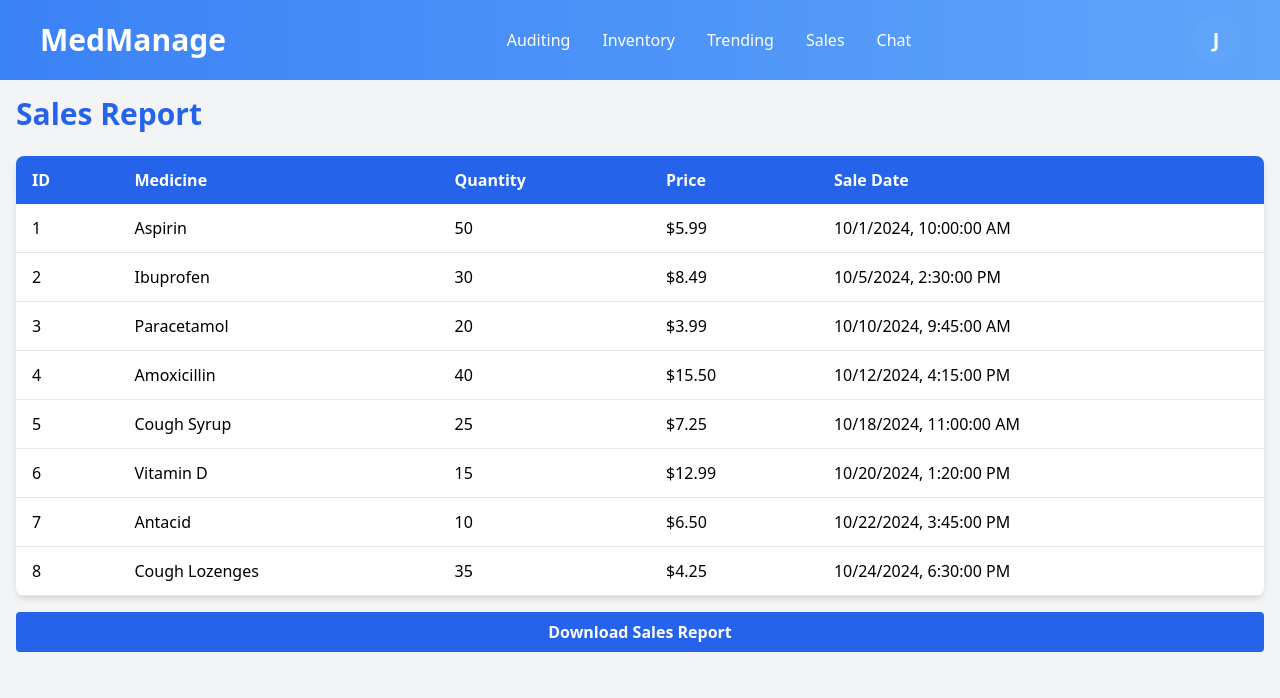
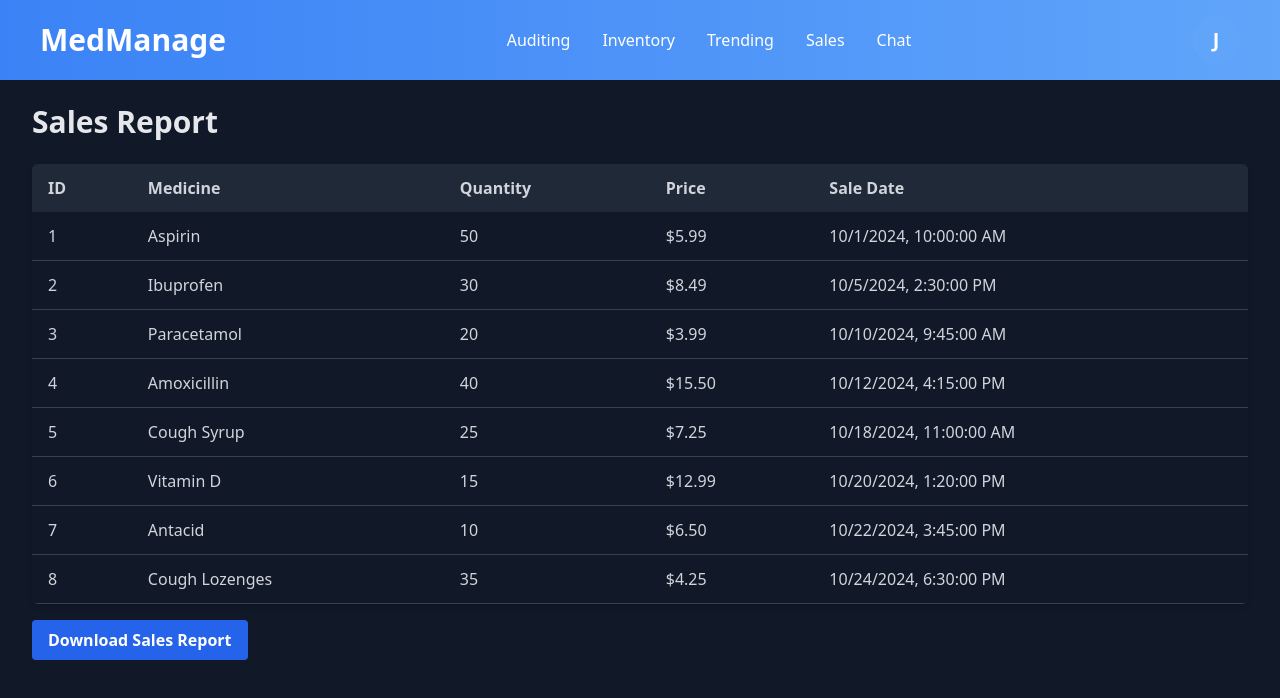
Before and after one commit to ByteZO/Medicine-Supply-Management-System, a React (Vite) app: page /admin/sales in a window 1280 px wide. Shown: the top 698 px of the page. Built offline with nearby package versions, Linux system fonts and the light colour scheme.

Commit message:
New update in sales

```diff
--- a/src/Components/Admin/AdminHero.jsx
+++ b/src/Components/Admin/AdminHero.jsx
@@ -21,8 +21,8 @@ function AdminHero() {
       {
         label: "Sales",
         data: [1000, 1200, 1600, 2000],
-        borderColor: "#4F46E5",
-        backgroundColor: "#4F46E5",
+        borderColor: "#5B8DFE", // Adjusted to a lighter blue for better contrast on dark
+        backgroundColor: "rgba(91, 141, 254, 0.2)", // Light background for the chart area
         fill: true,
       },
     ],
@@ -37,12 +37,12 @@ function AdminHero() {
   };
 
   return (
-    <div className="p-8 bg-gradient-to-r from-blue-500 to-blue-700 text-white rounded-lg shadow-lg space-y-6 m-7">
+    <div className="p-8 bg-gray-800 text-white rounded-lg shadow-lg space-y-6">
       {/* Welcome Section */}
       <div className="flex justify-between items-center mb-8">
         <div>
           <h1 className="text-4xl font-bold animate-fade-in">Welcome back, Admin!</h1>
-          <p className="mt-2 text-lg text-blue-200 animate-fade-in delay-1">
+          <p className="mt-2 text-lg text-gray-400 animate-fade-in delay-1">
             Here’s what’s happening today:
           </p>
         </div>
@@ -51,7 +51,7 @@ function AdminHero() {
           {["Auditing", "Inventory", "Sales"].map((button) => (
             <button
               key={button}
-              className="bg-blue-700 hover:bg-blue-600 text-white font-semibold py-2 px-4 rounded-md shadow-md transition-transform transform hover:scale-105"
+              className="bg-blue-600 hover:bg-blue-500 text-white font-semibold py-2 px-4 rounded-md shadow-md transition-transform transform hover:scale-105"
               onClick={() => console.log(`Navigating to ${button}`)}
             >
               {button}
@@ -59,9 +59,9 @@ function AdminHero() {
           ))}
         </div>
       </div>
+
       <div className="flex">
-
-      {/* Statistics Overview with animations */}
+        {/* Statistics Overview */}
         <div className="grid grid-row-1 md:grid-row-3 gap-6 w-[30%]">
           {[
             { title: "Total Medicines", value: "245" },
@@ -70,7 +70,7 @@ function AdminHero() {
           ].map((stat, index) => (
             <div
               key={index}
-          className="bg-white text-gray-700 p-6 rounded-lg shadow-md transition-transform transform hover:scale-105"
+              className="bg-gray-200 text-gray-900 p-6 rounded-lg shadow-md transition-transform transform hover:scale-105"
             >
               <h3 className="text-xl font-bold">{stat.title}</h3>
               <p className="text-3xl font-semibold mt-2 animate-fade-in">{stat.value}</p>
@@ -79,8 +79,8 @@ function AdminHero() {
         </div>
 
         {/* Graph section */}
-      <div className="bg-white rounded-lg shadow-md p-6 mt-0 h-[30rem] w-[50rem] m-auto">
-        <h3 className="text-xl font-bold text-gray-700 mb-4">Monthly Sales Overview</h3>
+        <div className="bg-gray-200 rounded-lg shadow-md p-6 mt-0 h-[30rem] w-[50rem] m-auto">
+          <h3 className="text-xl font-bold text-gray-900 mb-4">Monthly Sales Overview</h3>
           <Line data={data} options={options} />
         </div>
       </div>
--- a/src/Components/Admin/Layout/Layout.jsx
+++ b/src/Components/Admin/Layout/Layout.jsx
@@ -70,7 +70,7 @@ function Layout() {
           </div>
         </div>
       </nav>
-      <div className=" bg-gray-100 max-h-screen">
+      <div className=" bg-gray-900 max-h-screen">
         <Outlet />
       </div>
     </>
--- a/src/Components/Admin/Sales.jsx
+++ b/src/Components/Admin/Sales.jsx
@@ -111,27 +111,27 @@ const Sales = () => {
   };
 
   return (
-    <div className="flex flex-col h-[90vh] p-4 bg-gray-100">
-      <h1 className="text-3xl font-bold text-blue-600 mb-6">Sales Report</h1>
-      <div className="overflow-x-auto bg-white shadow-md rounded-lg">
-        <table className="min-w-full">
-          <thead className="bg-blue-600 text-white">
+    <div className="h-screen flex flex-col items-start px-8 py-6 bg-gray-900">
+      <h1 className="text-3xl font-semibold text-gray-200 mb-6">Sales Report</h1>
+      <div className="overflow-x-auto w-full bg-gray-800 shadow-md rounded-md">
+        <table className="min-w-full bg-gray-900">
+          <thead className="bg-gray-800">
             <tr>
-              <th className="py-3 px-4 text-left">ID</th>
-              <th className="py-3 px-4 text-left">Medicine</th>
-              <th className="py-3 px-4 text-left">Quantity</th>
-              <th className="py-3 px-4 text-left">Price</th>
-              <th className="py-3 px-4 text-left">Sale Date</th>
+              <th className="py-3 px-4 text-left text-gray-300">ID</th>
+              <th className="py-3 px-4 text-left text-gray-300">Medicine</th>
+              <th className="py-3 px-4 text-left text-gray-300">Quantity</th>
+              <th className="py-3 px-4 text-left text-gray-300">Price</th>
+              <th className="py-3 px-4 text-left text-gray-300">Sale Date</th>
             </tr>
           </thead>
           <tbody>
             {salesData.map((sale) => (
-              <tr key={sale.id} className="hover:bg-gray-100">
-                <td className="py-3 px-4 border-b">{sale.id}</td>
-                <td className="py-3 px-4 border-b">{sale.name}</td>
-                <td className="py-3 px-4 border-b">{sale.quantity}</td>
-                <td className="py-3 px-4 border-b">${sale.price.toFixed(2)}</td>
-                <td className="py-3 px-4 border-b">
+              <tr key={sale.id} className="border-b border-gray-700 hover:bg-gray-800">
+                <td className="py-3 px-4 text-gray-300">{sale.id}</td>
+                <td className="py-3 px-4 text-gray-300">{sale.name}</td>
+                <td className="py-3 px-4 text-gray-300">{sale.quantity}</td>
+                <td className="py-3 px-4 text-gray-300">${sale.price.toFixed(2)}</td>
+                <td className="py-3 px-4 text-gray-300">
                   {new Date(sale.saleDate).toLocaleString()}
                 </td>
               </tr>
--- a/src/Components/Admin/Trending.jsx
+++ b/src/Components/Admin/Trending.jsx
@@ -1,30 +1,55 @@
 import React, { useEffect, useState } from "react";
-import axios from "axios";
 
 const Trending = () => {
   const [trendingMedicines, setTrendingMedicines] = useState([]);
   const [error, setError] = useState(null);
 
   useEffect(() => {
-    // Fetch trending medicines data from the backend
     const fetchTrendingMedicines = async () => {
       try {
-        const response = await axios.get("/api/medicines/trending"); // Adjust URL to match backend endpoint
-        setTrendingMedicines([
+        const fakeData =[
           {
-            createdDate: "2024-10-26T17:13:36",
-            lastModifiedDate: "2024-10-26T17:13:36",
-            id: 1,
-            name: "Aspirin",
-            manufacturer: "Pharma Co",
-            genericName: "Acetylsalicylic Acid",
-            dosage: "500mg",
-            quantity: 100,
-            price: 5.99,
-            discount: 10,
-            expiryDate: "2025-06-01",
+              "createdDate": "2024-11-03T14:23:07",
+              "lastModifiedDate": "2024-11-03T15:07:27",
+              "id": 1,
+              "name": "aspirin",
+              "quantity": 21,
+              "date": "2024-11-03"
           },
-        ]);
+          {
+              "createdDate": "2024-11-03T14:24:09",
+              "lastModifiedDate": "2024-11-03T15:07:12",
+              "id": 2,
+              "name": "para",
+              "quantity": 20,
+              "date": "2024-11-03"
+          },
+          {
+              "createdDate": "2024-11-03T15:07:22",
+              "lastModifiedDate": "2024-11-03T15:07:22",
+              "id": 3,
+              "name": "aaspirn",
+              "quantity": 10,
+              "date": "2024-11-03"
+          },
+          {
+              "createdDate": "2024-11-03T15:07:31",
+              "lastModifiedDate": "2024-11-03T15:07:31",
+              "id": 4,
+              "name": "jamal ghota",
+              "quantity": 10,
+              "date": "2024-11-03"
+          },
+          {
+              "createdDate": "2024-11-03T15:11:37",
+              "lastModifiedDate": "2024-11-03T15:15:49",
+              "id": 5,
+              "name": "aa",
+              "quantity": 30,
+              "date": "2024-11-03"
+          }
+      ]
+        setTrendingMedicines(fakeData);
       } catch (error) {
         setError("Failed to load trending medicines. Please try again later.");
         console.error("Error fetching trending medicines:", error);
@@ -32,6 +57,15 @@ const Trending = () => {
     };
     fetchTrendingMedicines();
   }, []);
+
+  const cardStyle = {
+    background: "rgba(255, 255, 255, 0.1)",
+    // boxShadow: "0 8px 32px 0 rgba(31, 38, 135, 0.37)",
+    backdropFilter: "blur(3px)",
+    WebkitBackdropFilter: "blur(3px)",
+    borderRadius: "10px",
+    border: "1px solid rgba(255, 255, 255, 0.18)",
+  };
 
   return (
     <div className="min-h-screen flex flex-col items-center px-8 py-6 bg-gray-900">
@@ -43,21 +77,26 @@ const Trending = () => {
 
       <div className="grid grid-cols-1 sm:grid-cols-2 lg:grid-cols-3 gap-6 w-full">
         {trendingMedicines.map((medicine) => (
-          <div key={medicine.id} className="bg-white shadow-md rounded-lg p-6">
-            <h2 className="text-xl font-bold text-blue-900">{medicine.name}</h2>
-            <p className="text-gray-900 text-sm">
-              Manufacturer: {medicine.manufacturer}
-            </p>
-            <p className="text-gray-900 text-sm">
-              Generic Name: {medicine.genericName}
-            </p>
-            <p className="text-gray-900 text-sm">Dosage: {medicine.dosage}</p>
-            <p className="text-gray-900 text-sm">
-              Quantity: {medicine.quantity}
-            </p>
-            <p className="text-gray-900 text-sm">
-              Price: ${medicine.price.toFixed(2)}
-            </p>
+          <div
+            key={medicine.id}
+            className="bg-blue-100 rounded-lg shadow-sm overflow-hidden transform transition duration-300 hover:scale-105 flex"
+            style={cardStyle}
+          >
+            {/* Right side with the details */}
+            <div className="p-6 w-full">
+              <h2 className="text-2xl font-bold text-white mb-2">
+                {medicine.name.toUpperCase()}
+              </h2>
+              <p className="text-gray-700 text-md mb-1">
+                <span className="font-semibold text-blue-200">Quantity:</span> <span className="text-white">{medicine.quantity}</span>
+              </p>
+              <p className="text-gray-700 text-md mb-1">
+                <span className="font-semibold text-blue-200">Date:</span> <span className="text-white">{medicine.date}</span>
+              </p>
+              <p className="text-gray-700 text-md mb-1">
+                <span className="font-semibold text-blue-200">Created:</span> <span className="text-white">{medicine.createdDate}</span>
+              </p>
+            </div>
           </div>
         ))}
       </div>
```
Also changed, not shown: src/assets/medPic.webp (added). Lines whose indentation alone changed are shown as unchanged.
